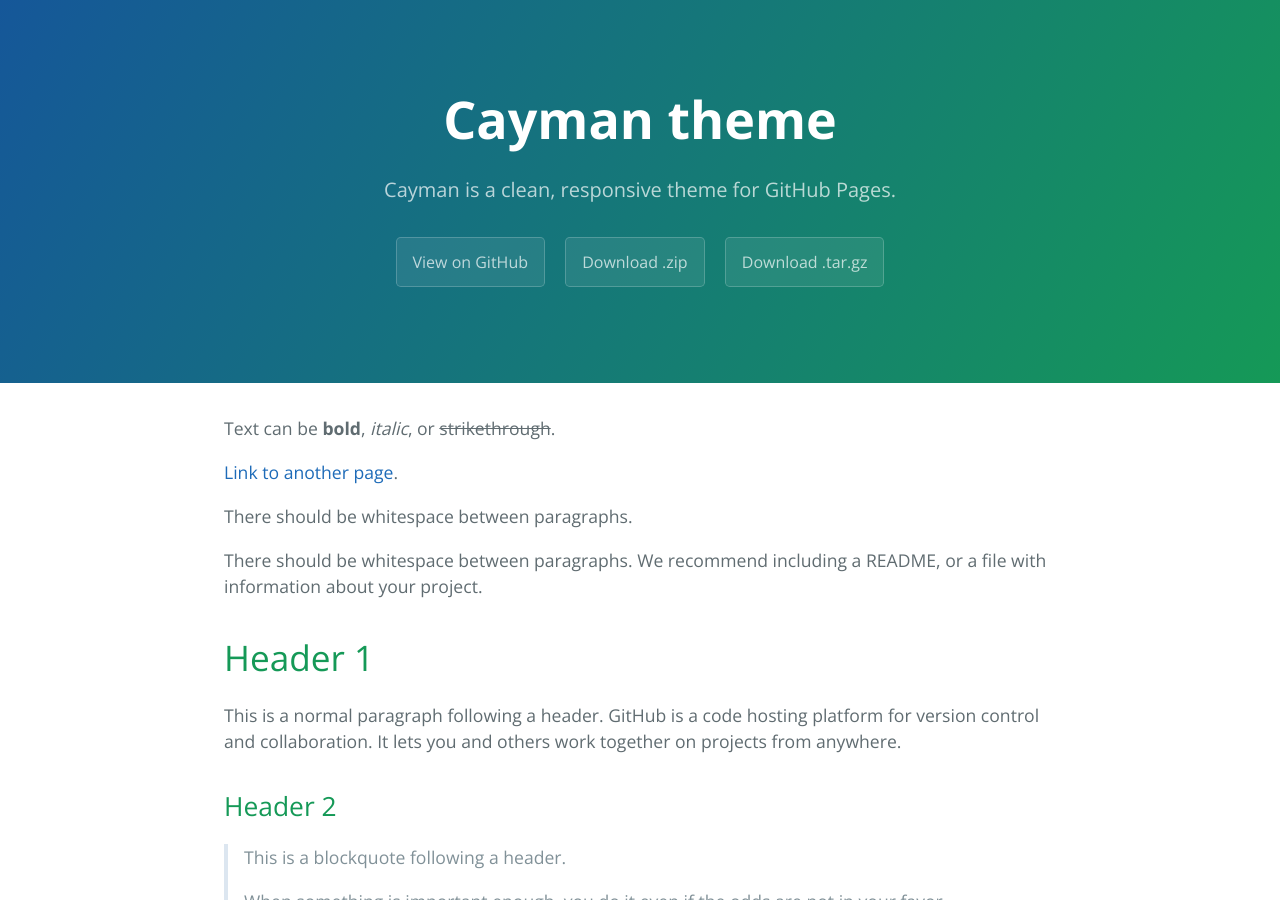
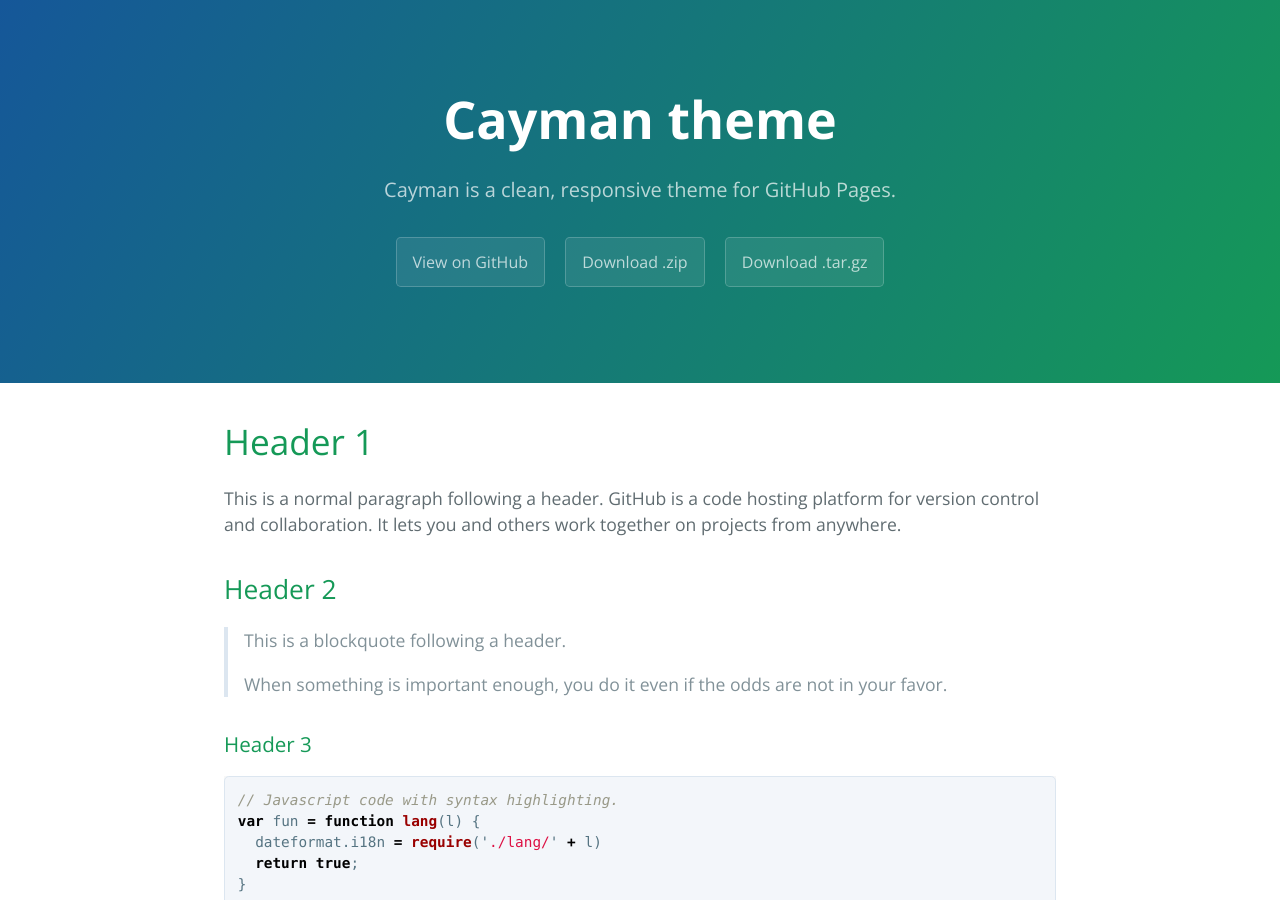
Before and after one commit to TejasReddy9/sec_bichromaticds, a Jekyll site: the page built from index.md, in a window 1280 px wide and 900 px high. Built offline with Jekyll 4.4.1, drawn with Linux system fonts in a browser that asks for light colours; our own code applies the rules of GitHub Pages for plain Markdown files.

Commit message:
Update index.md

```diff
--- a/index.md
+++ b/index.md
@@ -1,14 +1,6 @@
 ---
 layout: default
 ---
-
-Text can be **bold**, _italic_, or ~~strikethrough~~.
-
-[Link to another page](another-page).
-
-There should be whitespace between paragraphs.
-
-There should be whitespace between paragraphs. We recommend including a README, or a file with information about your project.
 
 # [](#header-1)Header 1
 
```
